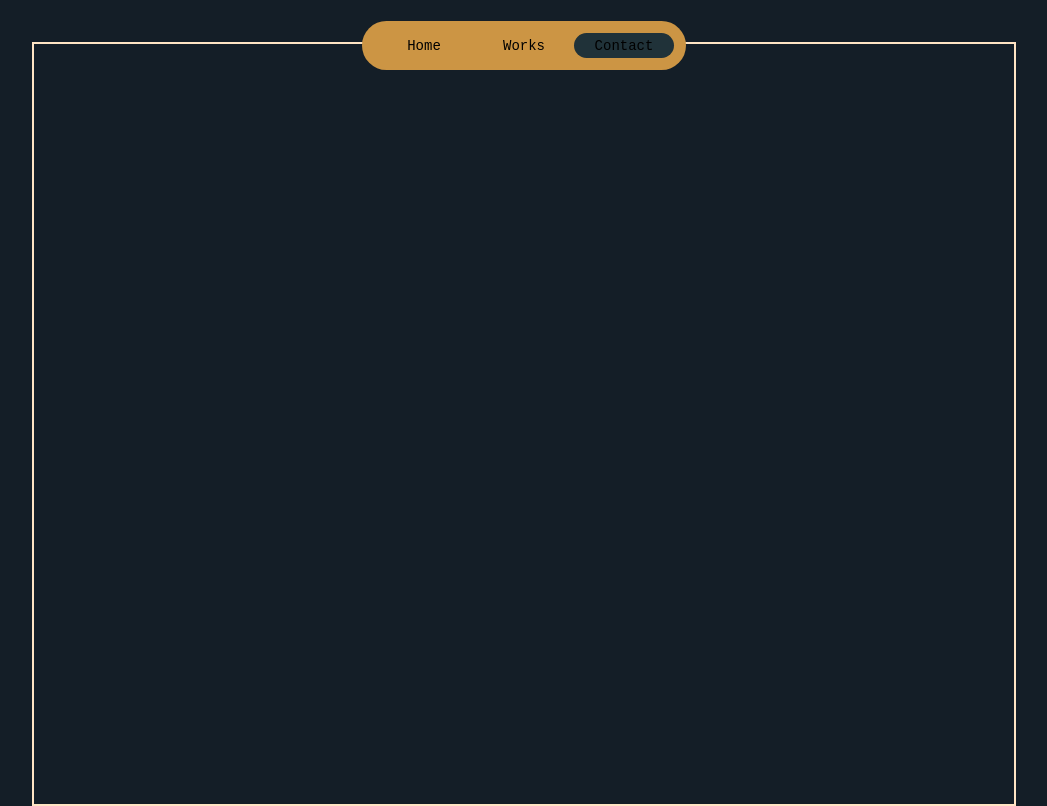
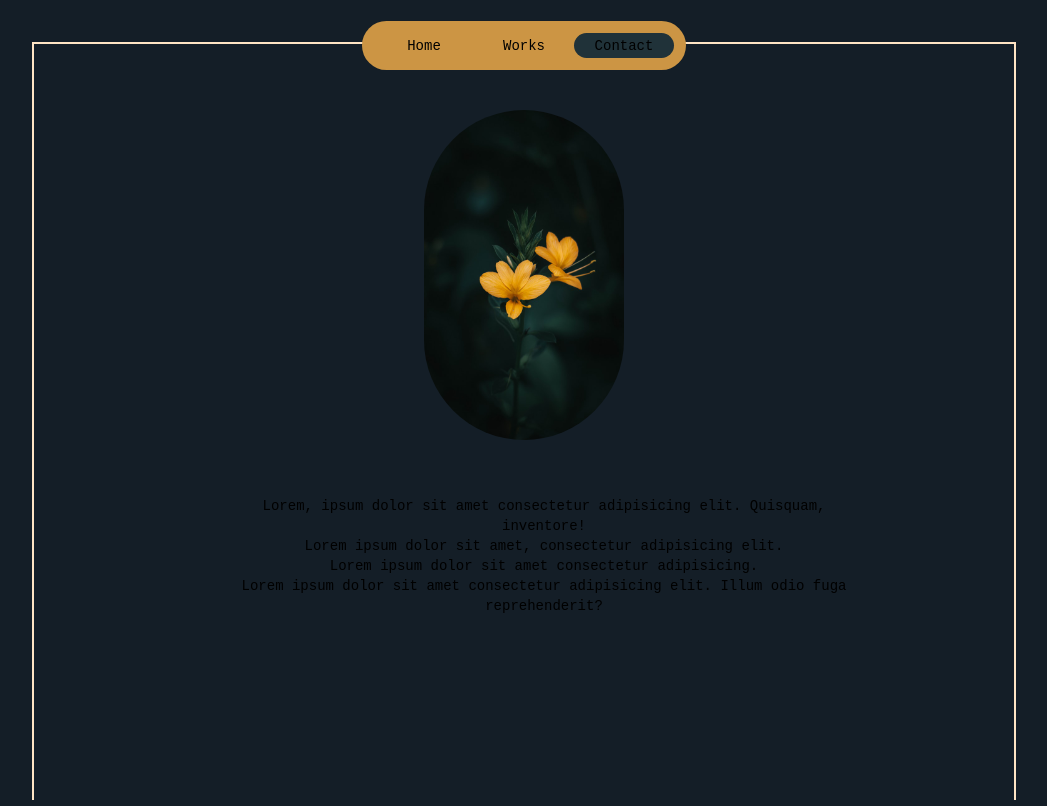
Before and after one commit to shagat/Portfolio-app, an Angular app: page /contact in a window 1280 px wide. Shown: the whole page, without its empty margins (116-1163 px from the left). Built offline with nearby package versions, Linux system fonts and the light colour scheme.

Commit message:
added contact page with styling

```diff
--- a/src/app/contact/contact.component.css
+++ b/src/app/contact/contact.component.css
@@ -0,0 +1,36 @@
+.grid {
+  display: flex;
+}
+
+.about_img {
+  display: flex;
+  flex-direction: column;
+  flex: 1;
+  align-self: flex-start;
+  align-items: center;
+  width: 20%;
+  padding-top: 4em;
+}
+
+.project_desc {
+  display: flex;
+  margin-top: 3em;
+  align-self: center;
+  width: 70%;
+}
+
+.about-list {
+  font-family: monospace;
+  text-align: center;
+}
+
+.about-list-item{
+  text-decoration: none;
+  list-style: none;
+}
+
+img {
+  width: 200px;
+  height: 330px;
+  border-radius: 200px;
+}
--- a/src/app/contact/contact.component.html
+++ b/src/app/contact/contact.component.html
@@ -1,4 +1,15 @@
-<div class="main-container-mid">
-  <div class="main-container">
+<section>
+  <div class="main-container grid">
+    <div class="about_img">
+      <img src="../../assets/rishabh-mathew-Foi2sqECfOA-unsplash.jpg" alt="about_img">
+      <div class="project_desc">
+        <ul class="about-list">
+          <li class="about-list-item">Lorem, ipsum dolor sit amet consectetur adipisicing elit. Quisquam, inventore!</li>
+          <li class="about-list-item">Lorem ipsum dolor sit amet, consectetur adipisicing elit.</li>
+          <li class="about-list-item">Lorem ipsum dolor sit amet consectetur adipisicing.</li>
+          <li class="about-list-item">Lorem ipsum dolor sit amet consectetur adipisicing elit. Illum odio fuga reprehenderit?</li>
+        </ul>
+      </div>
+    </div>
   </div>
-</div>
+</section>
```
Also changed, not shown: src/assets/rishabh-mathew-Foi2sqECfOA-unsplash.jpg (added).
